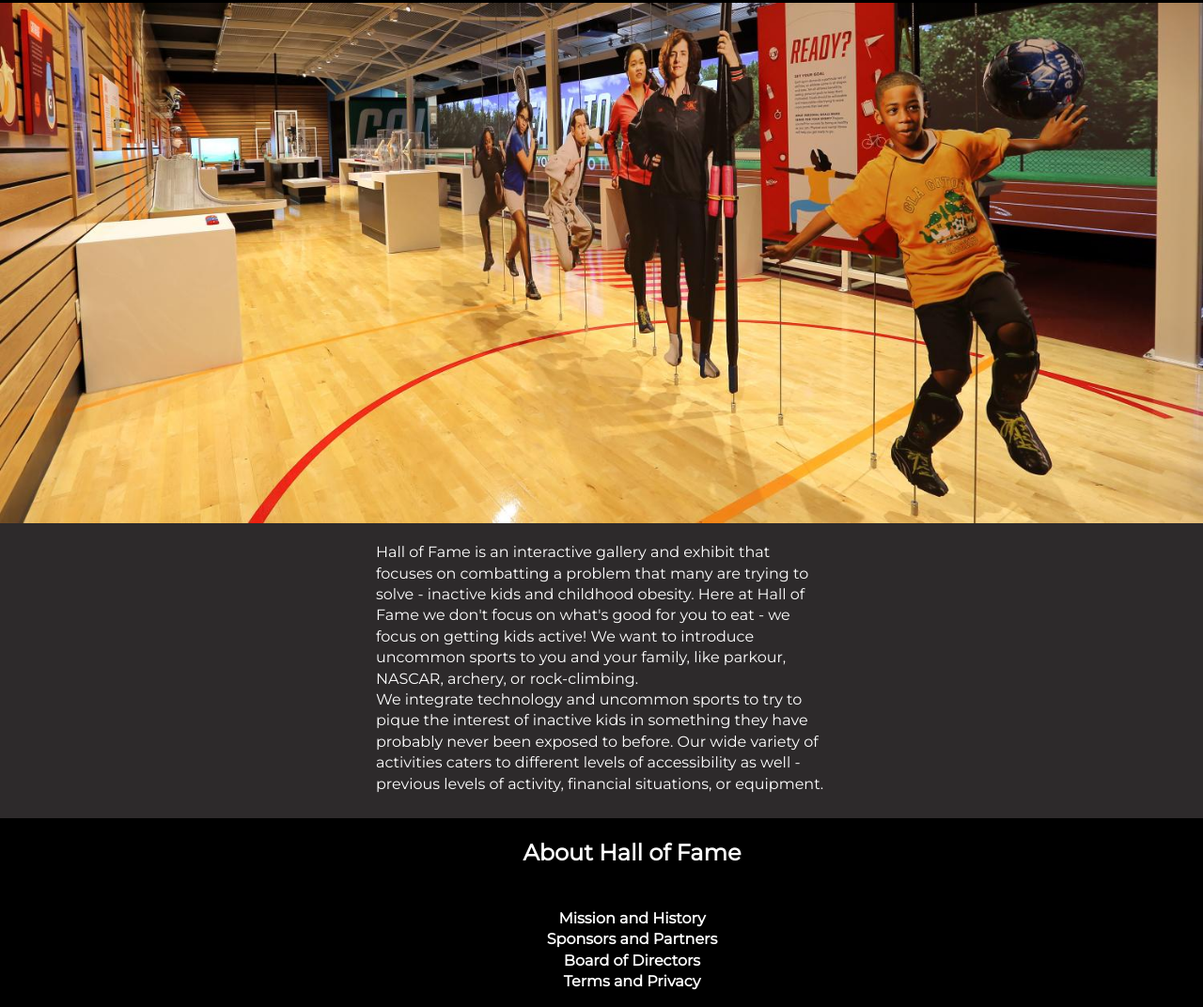
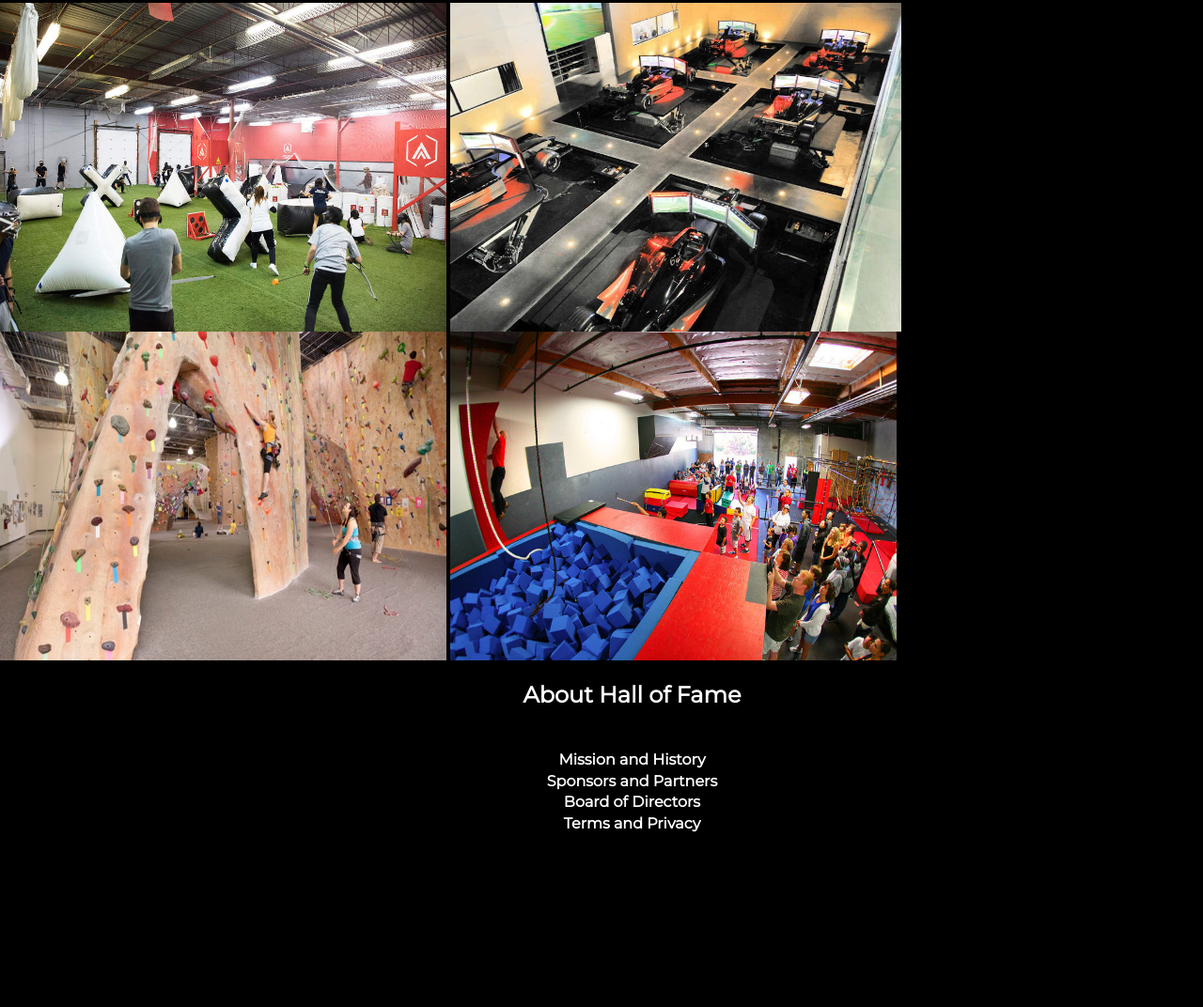
Before and after one commit to melanietea/Museum_project, a plain HTML site: page exhibits.html in a window 1280 px wide. Shown: the part 112-1184 px from the top of the page at 94% size. After the commit the page ends 1016 px from the top, so only its background shows below. Drawn offline with Linux system fonts and the light colour scheme.

Commit message:
Inital Adding of Photos to the Exhibit Page

```diff
--- a/exhibits.html
+++ b/exhibits.html
@@ -21,16 +21,10 @@
         </ul>
         <h1><a href="index.html">HALL OF FAME</a></h1>
       </header>
-        <img class="featureimage" src="Images/museumgo.jpg">
-
-          <p>Hall of Fame is an interactive gallery and exhibit that focuses on combatting a problem that many are trying to solve - inactive kids and childhood obesity.
-            Here at Hall of Fame we don't focus on what's good for you to eat - we focus on getting kids active! We want to introduce uncommon sports to you and your family,
-            like parkour, NASCAR, archery, or rock-climbing.
-            <br>
-            We integrate technology and uncommon sports to try to pique the interest of inactive kids in something they have
-            probably never been exposed to before. Our wide variety of activities caters to different levels of accessibility as well - previous levels of activity, financial
-            situations, or equipment.</p>
-
+      <img src="Images/archery.jpg" alt="Archery" width="475" height="350">
+      <img src="Images/carsim.jpg" alt="NASCAR" width="480" height="350">
+      <img src="Images/climbdatrock.jpg" alt="Rock Climbing" width="475" height="350">
+      <img src="Images/parkour.jpg" alt="Parkour" width="475" height="350">
         <script src="js/main.js"></script>
       <footer>
       <ul>
```
